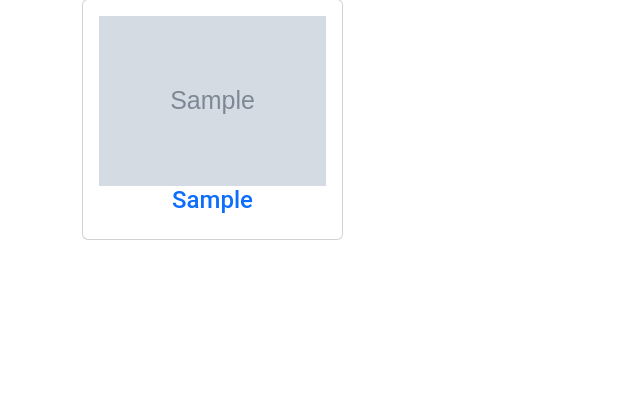
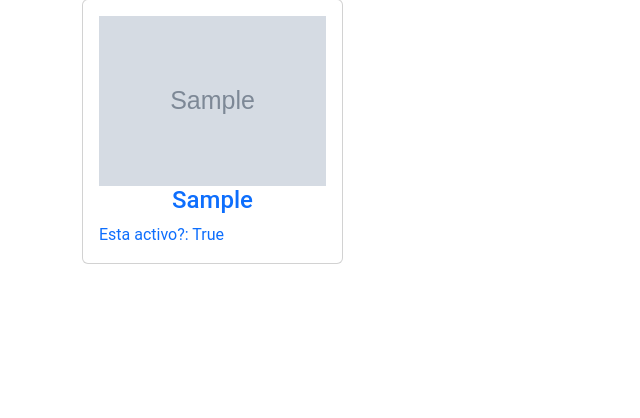
Before and after one commit to Machucaaa/ads, a Django app: a page that uses catalogo/templates/catalogo/prods4edit.html in a window 1280 px wide. Shown: the part 194-612 px from the top of the page, without its empty margins (0-640 px from the left). Run offline with Django 5.2, Linux system fonts and the light colour scheme; a user stored in the database is signed in; tables that the repository leaves empty hold one stand-in row (values such as "Sample post"); grey boxes marked "Sample" are stand-in pictures.

Commit message:
production atempt 21

```diff
--- a/catalogo/templates/catalogo/prods4edit.html
+++ b/catalogo/templates/catalogo/prods4edit.html
@@ -25,6 +25,11 @@
                                             <img src="{{ item.product_image.url }}" alt="Producto img" class="w-100"/>
                                         </div>
                                         <h4 class="text-center">{{ item.producto }}</h4>
+                                        <div class="form-group">
+                                            <label for=""> Esta activo?: </label>
+                                            {{ item.esta_activo}}
+                                        </div>
+
                                     </div>
                                 </a>
                             </div>
```
